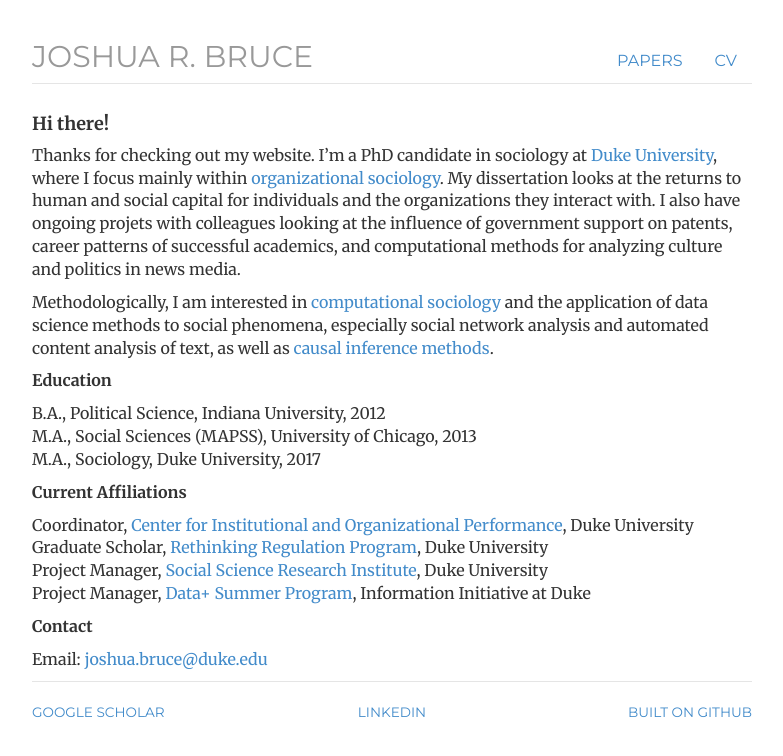
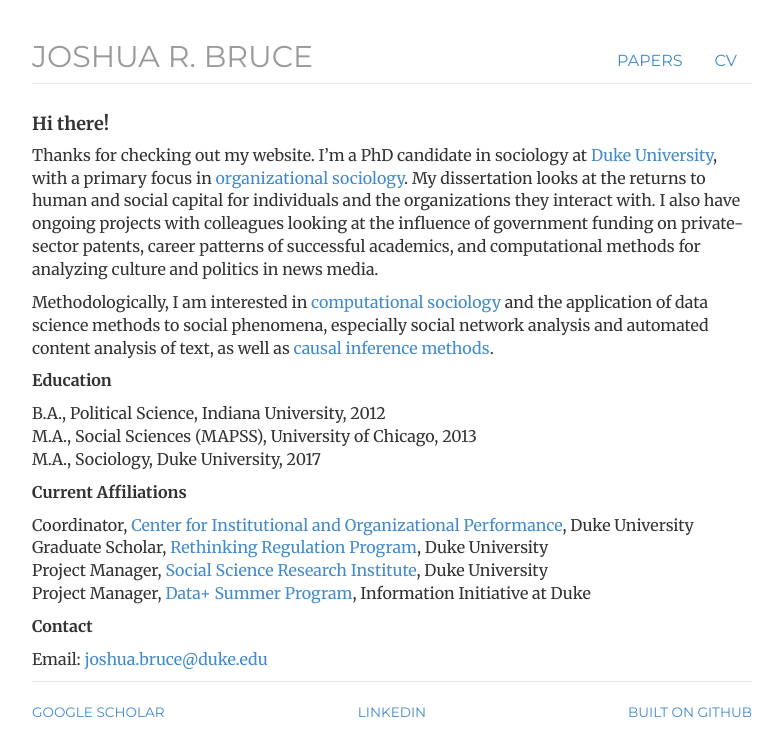
Before and after one commit to joshuarbruce/joshuarbruce.github.io, a Jekyll site: the page built from index.html, in a window 1280 px wide. Shown: the top 756 px of the page, without its empty margins (248-1031 px from the left). Built offline with Jekyll 4.4.1, drawn with Linux system fonts in a browser that asks for light colours; nearby versions of some CDN libraries.

Commit message:
update index.html
correct spelling, make small changes

```diff
--- a/index.html
+++ b/index.html
@@ -4,7 +4,7 @@ title: joshuarbruce.github.io
 ---
 <div class="blurb">
 	<h4>Hi there!</h4>
-	<p>Thanks for checking out my website. I’m a PhD candidate in sociology at <a href="http://sociology.duke.edu/" target="_blank">Duke University</a>, where I focus mainly within <a href="http://www.annualreviews.org/doi/pdf/10.1146/annurev.soc.30.012703.110644" target="_blank">organizational sociology</a>. My dissertation looks at the returns to human and social capital for individuals and the organizations they interact with. I also have ongoing projets with colleagues looking at the influence of government support on patents, career patterns of successful academics, and computational methods for analyzing culture and politics in news media.</p>
+	<p>Thanks for checking out my website. I’m a PhD candidate in sociology at <a href="http://sociology.duke.edu/" target="_blank">Duke University</a>, with a primary focus in <a href="http://www.annualreviews.org/doi/pdf/10.1146/annurev.soc.30.012703.110644" target="_blank">organizational sociology</a>. My dissertation looks at the returns to human and social capital for individuals and the organizations they interact with. I also have ongoing projects with colleagues looking at the influence of government funding on private-sector patents, career patterns of successful academics, and computational methods for analyzing culture and politics in news media.</p>
 
 	<p>Methodologically, I am interested in <a href="https://en.wikipedia.org/wiki/Computational_sociology" target="_blank">computational sociology</a> and the application of data science methods to social phenomena, especially social network analysis and automated content analysis of text, as well as <a href="https://arxiv.org/pdf/1003.2619v1.pdf" target="_blank">causal inference methods</a>.
 	</p>
```
